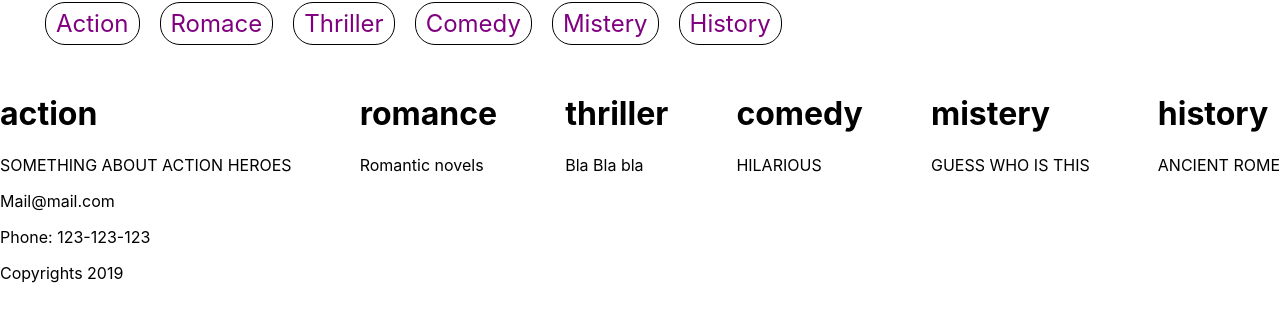
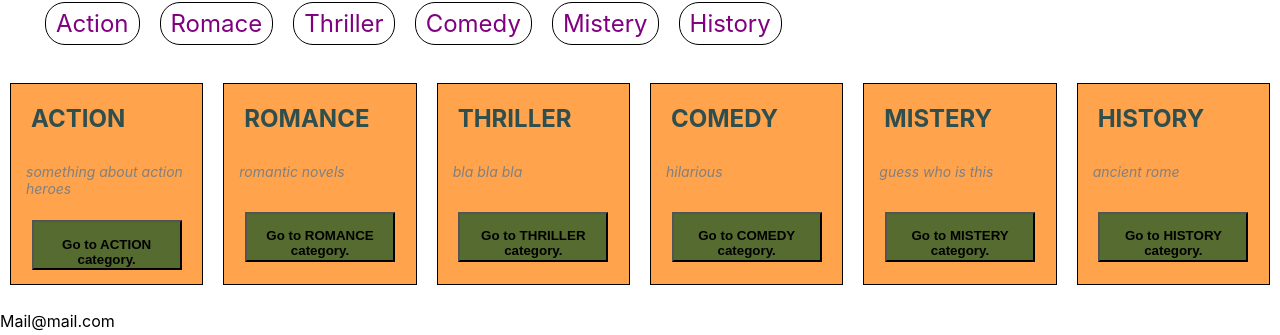
Before and after one commit to philip993/book-store, a React (Create React App) app: page / in a window 1280 px wide. Shown: the part 247-582 px from the top of the page. Built offline with nearby package versions, Linux system fonts and the light colour scheme.

Commit message:
44. Reworked category-item component

```diff
--- a/src/components/category-item/category-item.jsx
+++ b/src/components/category-item/category-item.jsx
@@ -1,10 +1,19 @@
 import React from "react";
+import { withRouter } from "react-router-dom";
 
-const CategoryItem = ({ category, info }) => (
+import "./category-item.scss";
+
+const CategoryItem = book => (
   <div className="category-item">
-    <h1 className="category-title">{category}</h1>
-    <span>{info}</span>
+    <h2 className="c-title">{book.category.toUpperCase()}</h2>
+    <span className="c-info">{book.info.toLowerCase()}</span>
+    <button
+      className="c-button"
+      onClick={() => book.history.push(book.urlPath)}
+    >
+      <p>Go to {book.category.toUpperCase()} category.</p>
+    </button>
   </div>
 );
 
-export default CategoryItem;
+export default withRouter(CategoryItem);
--- /dev/null
+++ b/src/components/category-item/category-item.scss
@@ -0,0 +1,39 @@
+.category-item {
+    display: flex;
+    flex-direction: column;
+    border: solid 1px black;
+    width: 250px;
+    height: 200px;
+    background-color: rgb(255, 163, 77);
+    margin: 10px 10px;
+
+
+    .c-title {
+        color: darkslategray;
+        font-size: 24px;
+        margin: 10px 10px;
+        padding: 10px;
+    }
+
+    .c-info {
+        color: gray;
+        font-size: 14px;
+        font-style: italic;
+        margin: 10px;
+        padding: 0 5px;
+    }
+
+    .c-button {
+        width: 150px;
+        height: 50px;
+        justify-content: center;
+        background-color: darkolivegreen;
+        margin: auto;
+
+        p {
+            color: black;
+            font-weight: bold;
+            align-content: center;
+        }
+    }
+}
```
